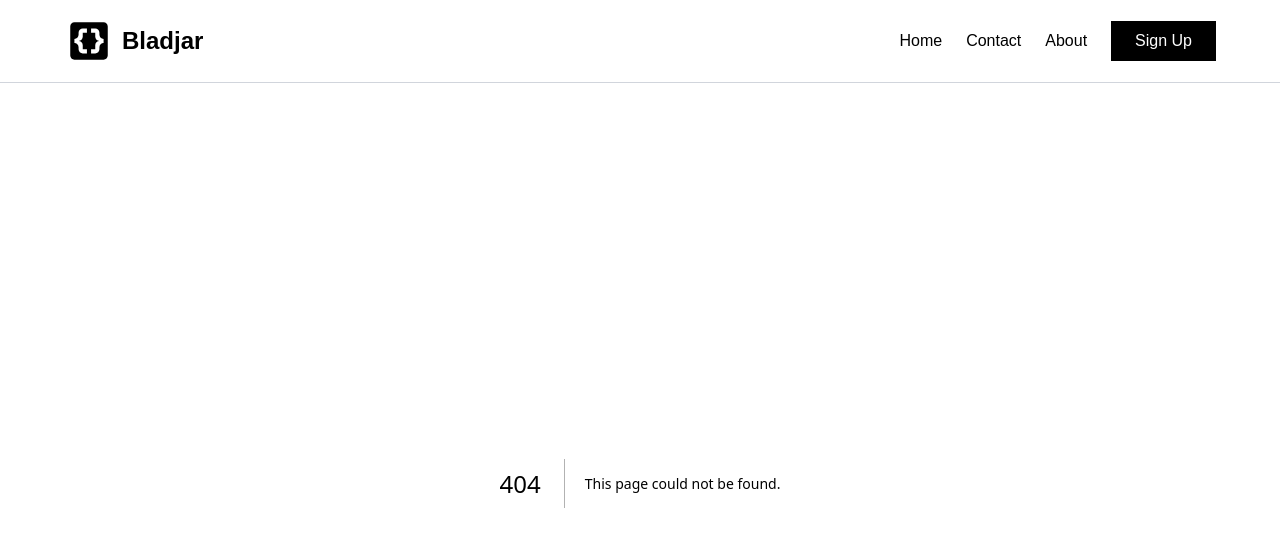
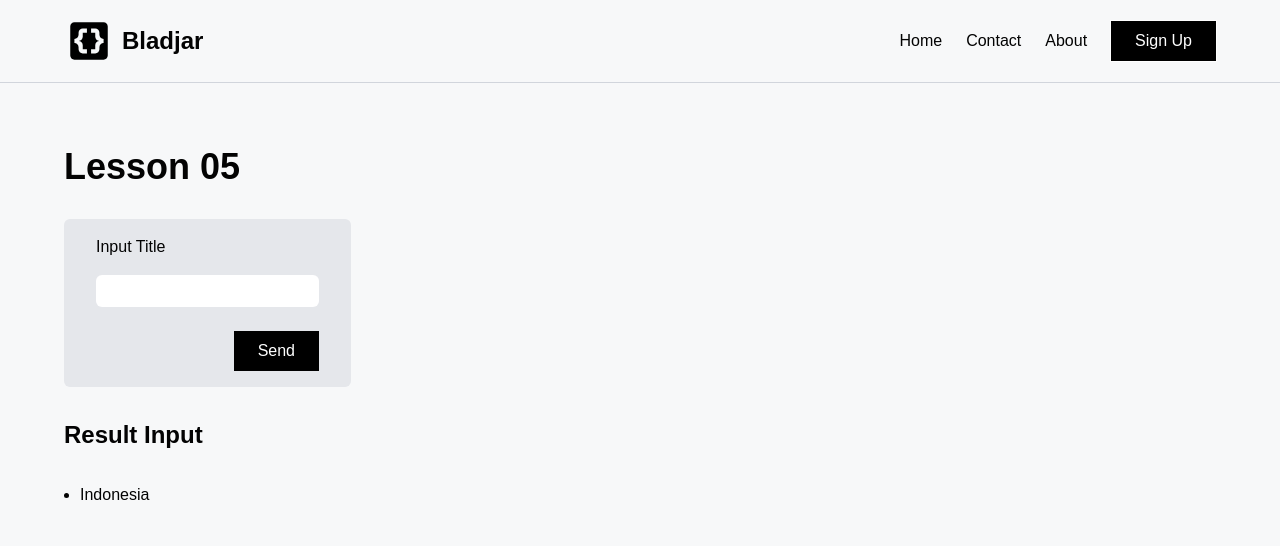
Before and after one commit to sundeeseeyou/lessons, a Next.js app in the folder next-lesson/: page /05-mutating-data in a window 1280 px wide. Before the commit this address had no page. Shown: the top 546 px of the page. Built offline with nearby package versions, Linux system fonts and the light colour scheme.

Commit message:
finish lesson 005

```diff
--- /dev/null
+++ b/next-lesson/src/app/05-mutating-data/NOTES.md
@@ -0,0 +1,28 @@
+# Lesson 04 - Fetching Data
+
+## Experience:
+
+- I learn so many thing from this chapters
+- form has relation with FormData (you can correct me or complete the statement) that you can use to transfer the form result somewhere
+- form's action attribute value of a function that invoke something, in this case the addTodo
+- Turns out, any array in ts file, only meant for initial value, you cannot see the changes even you successfully push something to the array, because, the changes only happens in memory
+- the `as string` type, is quite refreshment, I knew it before, but forgot at all that I can use it. This lesson just refresh my memory. But now i forgot whats that for? and why is not th same as `const data: string`?
+- input can be located inside label that turn into div-ish, you can set any tailwind there. if you do it, you needn't use any htmlFor or id pair
+
+## Implementation:
+
+- `use server` need to be stated at top. Because of prettier, it cannot be stored inside named function (your word)
+- I think i can make form better now, it's simpler now. You just need to make sure the result of those form input be stored somewhere
+
+## Blockers:
+
+Is FormData type a preset? or I can change it with other name?
+
+## Quiz Answers:
+
+- the revalidate function is not new to me, but it's kinda clearer now. It's just revalidate the changes you commit. Because without it, the changes cannot be shown to client, but in the background, those push to array still count
+
+## References:
+
+- https://nextjs.org/docs/app/getting-started/mutating-data#forms
+- https://nextjs.org/docs/app/getting-started/mutating-data#revalidate-data
--- /dev/null
+++ b/next-lesson/src/app/05-mutating-data/actions.ts
@@ -0,0 +1,16 @@
+// - Belum di-export. Page tidak akan bisa meng-import addTodo.
+// - Belum async. Di file "use server", semua function yang di-export wajib async. Kalau tidak, Next.js akan error.
+// - Nama parameter FormData. Nama itu bentrok dengan nama tipenya sendiri (FormData: FormData). Pakai huruf kecil: formData.
+// - Hasil get("title") dibuang. Hasilnya tidak disimpan ke variabel dan tidak di-push. todos dari ./todos juga belum di-import.
+// - revalidatePath belum ada. Function ini di-import dari "next/cache".
+
+"use server";
+
+import { todos } from "./todos";
+import { revalidatePath } from "next/cache";
+
+export async function addTodo(formData: FormData) {
+  const data = formData.get("title") as string;
+  todos.push(data);
+  revalidatePath("/05-mutating-data");
+}
--- /dev/null
+++ b/next-lesson/src/app/05-mutating-data/layout.tsx
@@ -0,0 +1,11 @@
+export default function PageLayout({
+  children,
+}: LayoutProps<"/05-mutating-data">) {
+  return (
+    <>
+      <section className="flex flex-1 w-full max-w-360 flex-col items-center justify-start gap-8 p-16 sm:items-start mx-auto">
+        {children}
+      </section>
+    </>
+  );
+}
--- /dev/null
+++ b/next-lesson/src/app/05-mutating-data/page.tsx
@@ -0,0 +1,35 @@
+import { todos } from "./todos";
+import { addTodo } from "./actions";
+
+export default function LessonFive() {
+  return (
+    <>
+      <h1 className="text-4xl font-bold">Lesson 05</h1>
+      <div className="flex flex-col justify-start items-start bg-gray-200 px-8 py-4 rounded-md gap-6">
+        <form className="flex flex-col" action={addTodo}>
+          <label className="flex flex-col gap-4">
+            Input Title
+            <input
+              type="text"
+              id="title"
+              name="title"
+              className="bg-white px-2 py-1 rounded-md"
+            />
+          </label>
+          <button
+            type="submit"
+            className="bg-black text-white px-6 mt-6 self-end py-2 hover: cursor-pointer"
+          >
+            Send
+          </button>
+        </form>
+      </div>
+      <h2 className="text-2xl font-bold">Result Input</h2>
+      <ul className="space-y-4 ml-4 list-disc">
+        {todos.map((item) => (
+          <li key={item}>{item}</li>
+        ))}
+      </ul>
+    </>
+  );
+}
--- /dev/null
+++ b/next-lesson/src/app/05-mutating-data/todos.ts
@@ -0,0 +1 @@
+export const todos: string[] = ["Indonesia"];
```
Also changed, not shown: 1 other file (tests, documents, lock files or other folders).
